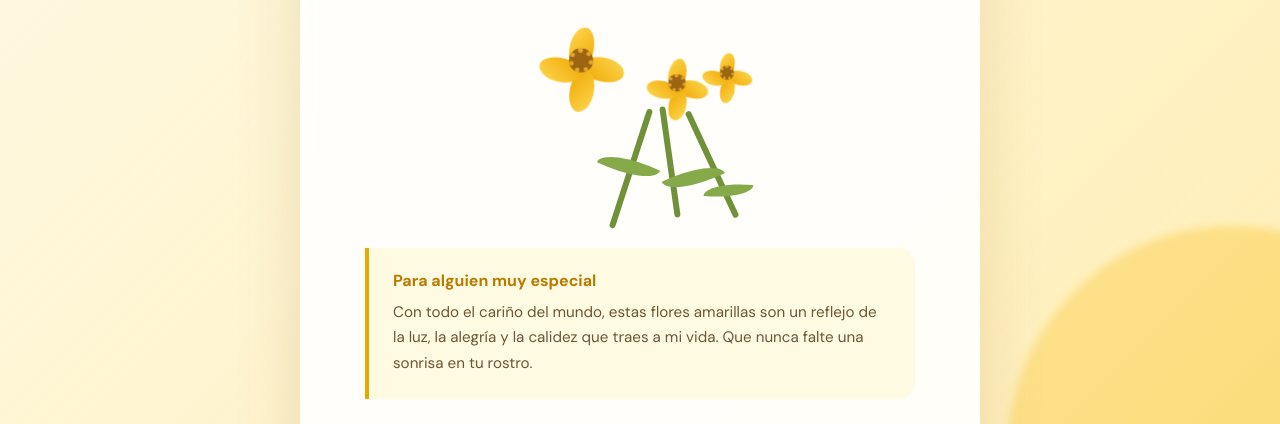
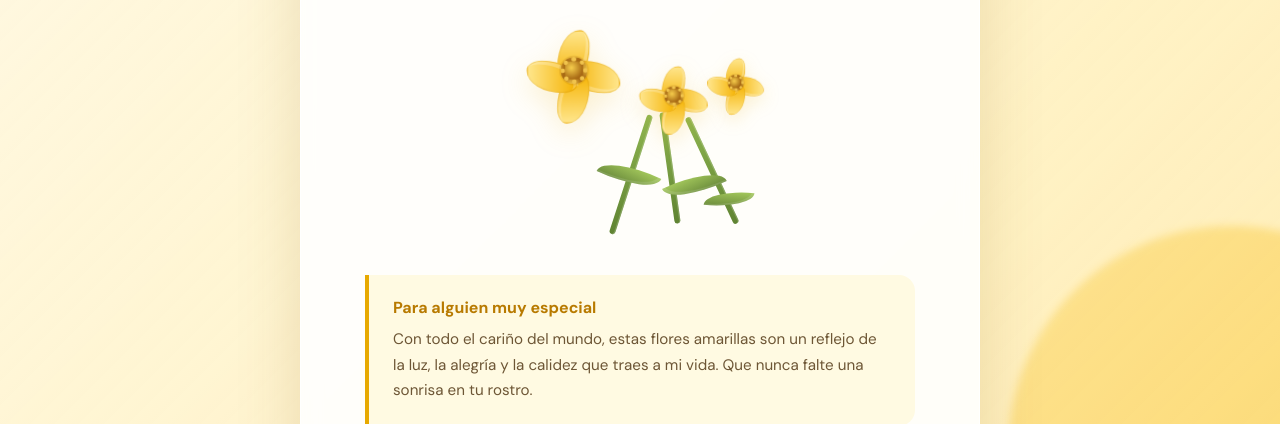
Before and after one commit to cristianguerrero107/Para-Linda, a plain HTML site: page index.html in a window 1280 px wide. Shown: the part 334-758 px from the top of the page. Drawn offline with nearby package versions, Linux system fonts and the light colour scheme.

Commit message:
Ajusta la forma y color de las flores para que se vean más lindas y equilibradas

```diff
--- a/styles.css
+++ b/styles.css
@@ -58,18 +58,86 @@ h1 { margin: 0; color: var(--gold-dark); font-family: 'Playfair Display', Georgi
 h1 em { color: var(--ink); font-weight: 600; }
 .intro { max-width: 31rem; margin: 1.35rem auto 0; color: var(--muted); font-size: 1rem; line-height: 1.65; }
 
-.flower-art { position: relative; width: min(100%, 24rem); height: 13rem; margin: 1.5rem auto 1.2rem; }
-.flower { position: absolute; z-index: 2; width: 4.6rem; height: 4.6rem; animation: float 4s ease-in-out infinite; }
-.flower-one { top: .4rem; left: 25%; transform: scale(1.1); }
-.flower-two { top: 2rem; left: 50%; transform: scale(.8); animation-delay: -.8s; }
-.flower-three { top: 1.3rem; left: 63%; transform: scale(.65); animation-delay: -1.5s; }
-.petal { position: absolute; top: .45rem; left: 1.62rem; width: 1.45rem; height: 2.4rem; background: linear-gradient(135deg, #ffd952, #efa600); border-radius: 65% 35% 65% 35%; transform-origin: 50% 100%; }
-.p2 { transform: rotate(90deg); } .p3 { transform: rotate(180deg); } .p4 { transform: rotate(270deg); }
-.center { position: absolute; top: 1.62rem; left: 1.62rem; width: 1.35rem; height: 1.35rem; background: #9d6512; border: .25rem dotted #e4a928; border-radius: 50%; }
-.stem { position: absolute; z-index: 1; top: 5.3rem; left: 47%; width: .35rem; height: 7.8rem; background: #709139; border-radius: 1rem; transform: rotate(18deg); }
-.stem-two { left: 57%; height: 7rem; transform: rotate(-8deg); } .stem-three { left: 68%; height: 7.3rem; transform: rotate(-25deg); }
-.leaf { position: absolute; z-index: 2; top: 8.5rem; left: 39%; width: 3.8rem; height: 1.2rem; background: #86a94a; border-radius: 100% 0; transform: rotate(25deg); }
-.leaf-two { top: 9.2rem; left: 56%; transform: scaleX(-1) rotate(25deg); } .leaf-three { top: 10rem; left: 65%; transform: rotate(5deg) scale(.8); }
+.flower-art {
+  position: relative;
+  width: min(100%, 24rem);
+  height: 14rem;
+  margin: 2rem auto 1.4rem;
+}
+.flower {
+  position: absolute;
+  z-index: 2;
+  width: 5.2rem;
+  height: 5.2rem;
+  animation: float 4s ease-in-out infinite;
+  filter: drop-shadow(0 .6rem .8rem rgba(234, 171, 0, .17));
+}
+.flower-one { top: .2rem; left: 22%; transform: scale(1.12); }
+.flower-two { top: 2rem; left: 48%; transform: scale(.82); animation-delay: -.9s; }
+.flower-three { top: 1.1rem; left: 64%; transform: scale(.68); animation-delay: -1.5s; }
+
+.petal {
+  position: absolute;
+  top: 50%;
+  left: 50%;
+  width: 1.8rem;
+  height: 2.9rem;
+  margin-left: -0.9rem;
+  margin-top: -2.2rem;
+  background: linear-gradient(180deg, #ffe68c, #f5b200);
+  border: 1px solid rgba(184, 122, 0, .15);
+  border-radius: 70% 30% 70% 30%;
+  box-shadow: inset -0.15rem -0.2rem 0 rgba(255, 255, 255, .25);
+  transform-origin: 50% 90%;
+}
+.p1 { transform: rotate(0deg); }
+.p2 { transform: rotate(90deg); }
+.p3 { transform: rotate(180deg); }
+.p4 { transform: rotate(270deg); }
+
+.center {
+  position: absolute;
+  top: 50%;
+  left: 50%;
+  width: 1.5rem;
+  height: 1.5rem;
+  margin-left: -0.75rem;
+  margin-top: -0.72rem;
+  background: radial-gradient(circle at 35% 35%, #f7ce4d, #a86a14 70%);
+  border: .26rem dotted #f1c44d;
+  border-radius: 50%;
+  box-shadow: 0 0 0 .08rem rgba(168, 106, 20, .18);
+}
+
+.stem {
+  position: absolute;
+  z-index: 1;
+  top: 5.2rem;
+  left: 47%;
+  width: .38rem;
+  height: 7.8rem;
+  background: linear-gradient(180deg, #8fb650, #5f8332);
+  border-radius: 1rem;
+  transform: rotate(18deg);
+  box-shadow: inset -0.08rem 0 0 rgba(255,255,255,.18);
+}
+.stem-two { left: 57%; height: 7rem; transform: rotate(-8deg); }
+.stem-three { left: 68%; height: 7.3rem; transform: rotate(-25deg); }
+
+.leaf {
+  position: absolute;
+  z-index: 2;
+  top: 8.5rem;
+  left: 39%;
+  width: 3.9rem;
+  height: 1.25rem;
+  background: linear-gradient(180deg, #a2c65b, #6d8e3d);
+  border-radius: 100% 0 100% 0;
+  transform: rotate(25deg);
+  box-shadow: inset -0.2rem -0.1rem 0 rgba(255,255,255,.12);
+}
+.leaf-two { top: 9.1rem; left: 56%; transform: scaleX(-1) rotate(25deg); }
+.leaf-three { top: 10rem; left: 65%; transform: rotate(5deg) scale(.8); }
 
 .dedication { padding: 1.35rem 1.5rem; text-align: left; background: rgba(255, 249, 221, .8); border-left: 4px solid var(--gold); border-radius: 0 1rem 1rem 0; }
 .dedication h2 { margin: 0 0 .55rem; color: var(--gold-dark); font-size: 1rem; } .dedication p { margin: 0; color: #6d5635; font-size: .95rem; line-height: 1.7; }
@@ -79,4 +147,4 @@ h1 em { color: var(--ink); font-weight: 600; }
 .footer span { color: #df8b00; }
 @keyframes float { 0%, 100% { translate: 0 0; } 50% { translate: 0 -.45rem; } }
 @media (prefers-reduced-motion: reduce) { *, *::before, *::after { animation: none !important; scroll-behavior: auto !important; } }
-@media (max-width: 480px) { .card { border-radius: 1.35rem; } .flower-art { transform: scale(.9); transform-origin: center; margin-top: 1rem; margin-bottom: .4rem; } .dedication { padding: 1.1rem; } }
+@media (max-width: 480px) { .card { border-radius: 1.35rem; } .flower-art { transform: scale(.9); transform-origin: center; margin-top: 1rem; margin-bottom: .4rem; } .dedication { padding: 1.1rem; }
```
